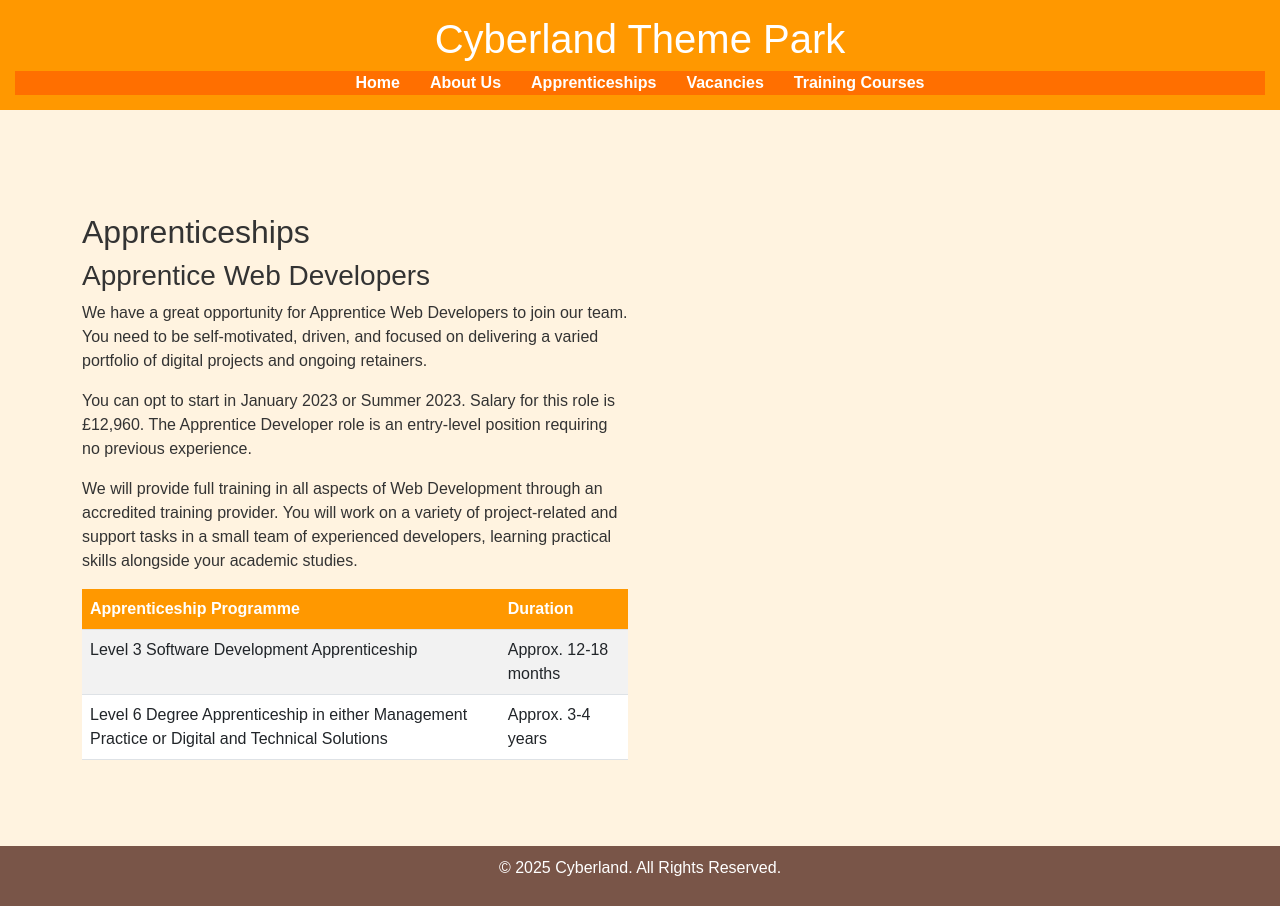
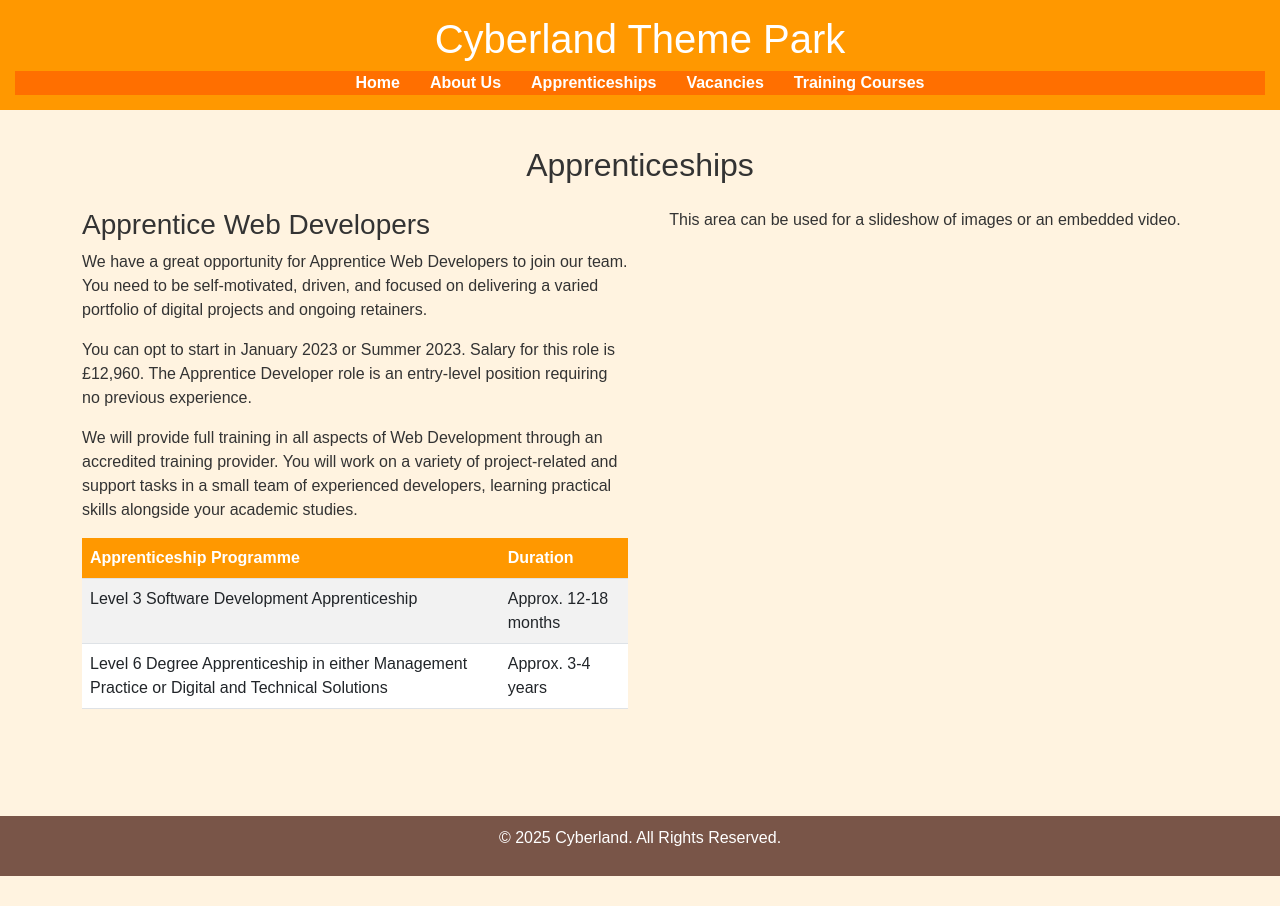
Before and after one commit to KartikAkolia/CyberlandWebsite, a plain HTML site: page apprenticeships.html in a window 1280 px wide. After the commit the page ends 876 px from the top, so only its background shows below. Drawn offline with nearby package versions, Linux system fonts and the light colour scheme.

Commit message:
Reduce Whitespace
- Added an 'apprenticeships-page' class to <main> in apprenticeships.html.
- Overrode default main padding with .apprenticeships-page { padding-top: 20px !important; }.
- Centered the "Apprenticeships" heading using Bootstrap text-center.

```diff
--- a/apprenticeships.html
+++ b/apprenticeships.html
@@ -27,11 +27,16 @@
     </nav>
   </header>
 
-  <main class="container my-2">
-    <div class="row">
+  <!--
+    Added "apprenticeships-page" class to <main>
+    and changed my-3 to reduce default Bootstrap margin.
+  -->
+  <main class="container my-3 apprenticeships-page">
+    <!-- Centered main heading -->
+    <h2 class="text-center">Apprenticeships</h2>
+    <div class="row mt-4">
       <!-- LEFT COLUMN: Text & Table -->
       <div class="col-md-6 text-start">
-        <h2>Apprenticeships</h2>
         <h3>Apprentice Web Developers</h3>
         <p>
           We have a great opportunity for Apprentice Web Developers to join our team.
@@ -74,28 +79,21 @@
         </table>
       </div>
 
-      <!-- RIGHT COLUMN: Images
+      <!-- RIGHT COLUMN: Placeholder for Slideshow or Video -->
       <div class="col-md-6 text-center">
-        <!-- Replace "placeholder.jpg" with your own images
-        <img
-          src="placeholder.jpg"
-          alt="Apprenticeship illustration 1"
-          class="img-fluid mb-3"
-        >
-        <img
-          src="placeholder.jpg"
-          alt="Apprenticeship illustration 2"
-          class="img-fluid mb-3"
-        >
+        <!-- Insert your slideshow or video embed here -->
+        <p>This area can be used for a slideshow of images or an embedded video.</p>
       </div>
-    </div>-->
+    </div>
   </main>
 
   <footer>
     <p>&copy; 2025 Cyberland. All Rights Reserved.</p>
   </footer>
 
-  <!-- Custom JavaScript for mobile menu -->
+  <!-- Bootstrap JS (optional) -->
+  <script src="https://cdn.jsdelivr.net/npm/bootstrap@5.3.0/dist/js/bootstrap.bundle.min.js"></script>
+  <!-- Mobile menu script -->
   <script src="script.js"></script>
 </body>
 </html>
--- a/style.css
+++ b/style.css
@@ -164,7 +164,12 @@ footer {
     padding-top: 20px !important;
 }
 
-/* Override for vacancies page to reduce top padding */
+/* Override for vacancies page */
 .vacancies-page {
     padding-top: 20px !important;
 }
+
+/* Override for apprenticeships page */
+.apprenticeships-page {
+    padding-top: 20px !important;
+}
```
